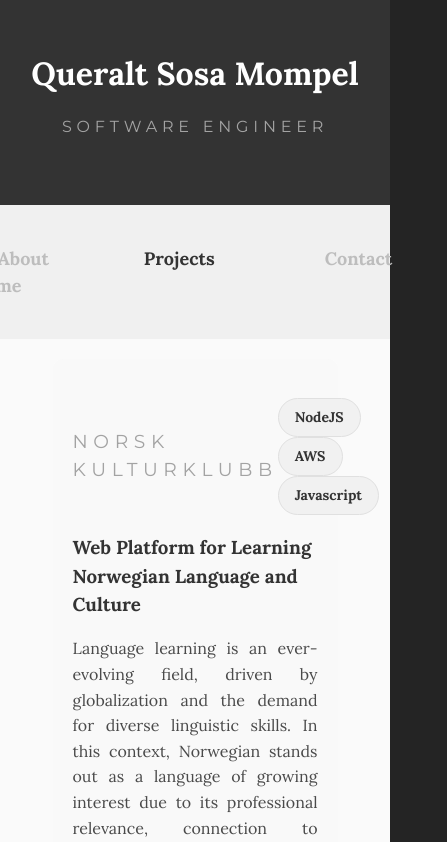
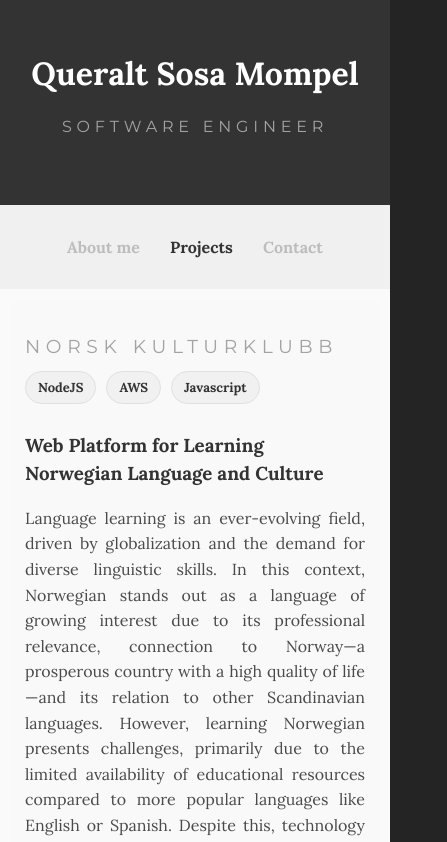
Before and after one commit to queraltsm/queraltsm.github.io, a React (Vite) app: page /projects in a window 390 px wide. Shown: the top 842 px of the page, 447 px wide, since content can reach past the window. Built offline with nearby package versions, Linux system fonts and the light colour scheme.

Commit message:
Reponsive menu and some details fixed in Projects.tsx

```diff
--- a/src/App.css
+++ b/src/App.css
@@ -661,3 +661,88 @@ h4 {
     display: block;
     margin: 0 auto;
   }
+
+
+  @media (max-width: 768px) {
+    .projects-container {
+      padding: 10px;
+    }
+
+    .projects-content {
+      width: 100%;
+      padding: 15px;
+    }
+
+    .project-block h3 {
+      flex-direction: column;
+      align-items: flex-start;
+    }
+
+    .tags-inline {
+      margin-top: 10px;
+    }
+
+    .tag {
+      padding: 6px 12px;
+      font-size: 13px;
+      margin-bottom: 8px;
+    }
+
+    .image-container img {
+      max-width: 100%;
+    }
+
+    .cta-link {
+      font-size: 0.95rem;
+      padding: 10px 20px;
+    }
+
+    .cta-container p {
+      font-size: 0.95rem;
+      line-height: 1.5;
+    }
+  }
+
+  @media (max-width: 768px) {
+    .nav-menu {
+        background-color: #f0f0f0;
+        padding: 30px 0;
+        width: 100%;
+        text-align: center;
+        display: flex;
+        justify-content: center;
+        align-items: center;
+      }
+
+      .nav-menu ul {
+        display: flex;
+        flex-direction: row;
+        gap: 30px;
+        list-style: none;
+        margin: 0;
+        padding: 0;
+      }
+
+      .nav-menu li {
+        margin: 0;
+        padding: 0;
+      }
+
+      .nav-menu a {
+        text-decoration: none;
+        color: #bdbdbd;
+        font-size: 16px;
+        font-weight: 600;
+        padding: 0;
+        display: inline-block;
+        line-height: 1;
+      }
+
+      .nav-menu a.active {
+        color: #333;
+      }
+
+      .nav-menu a:hover {
+        color: #333;
+      }
+  }
```
